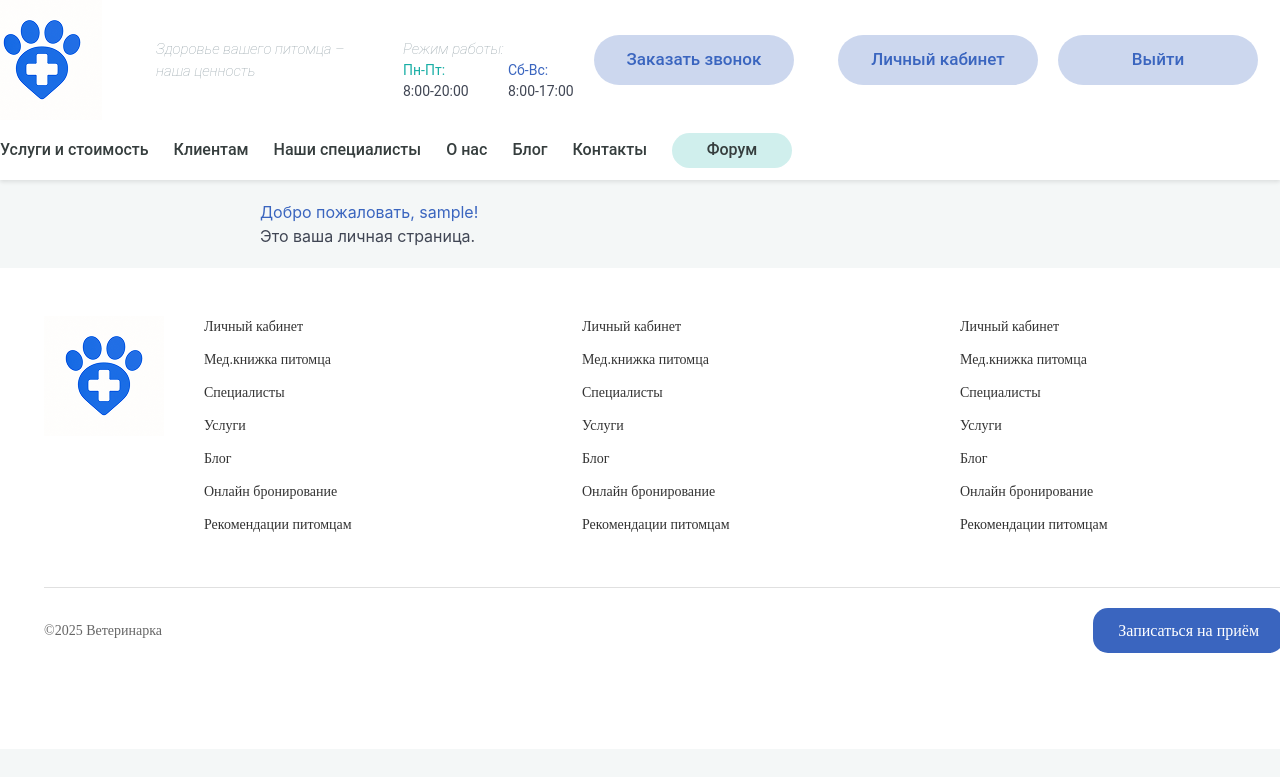
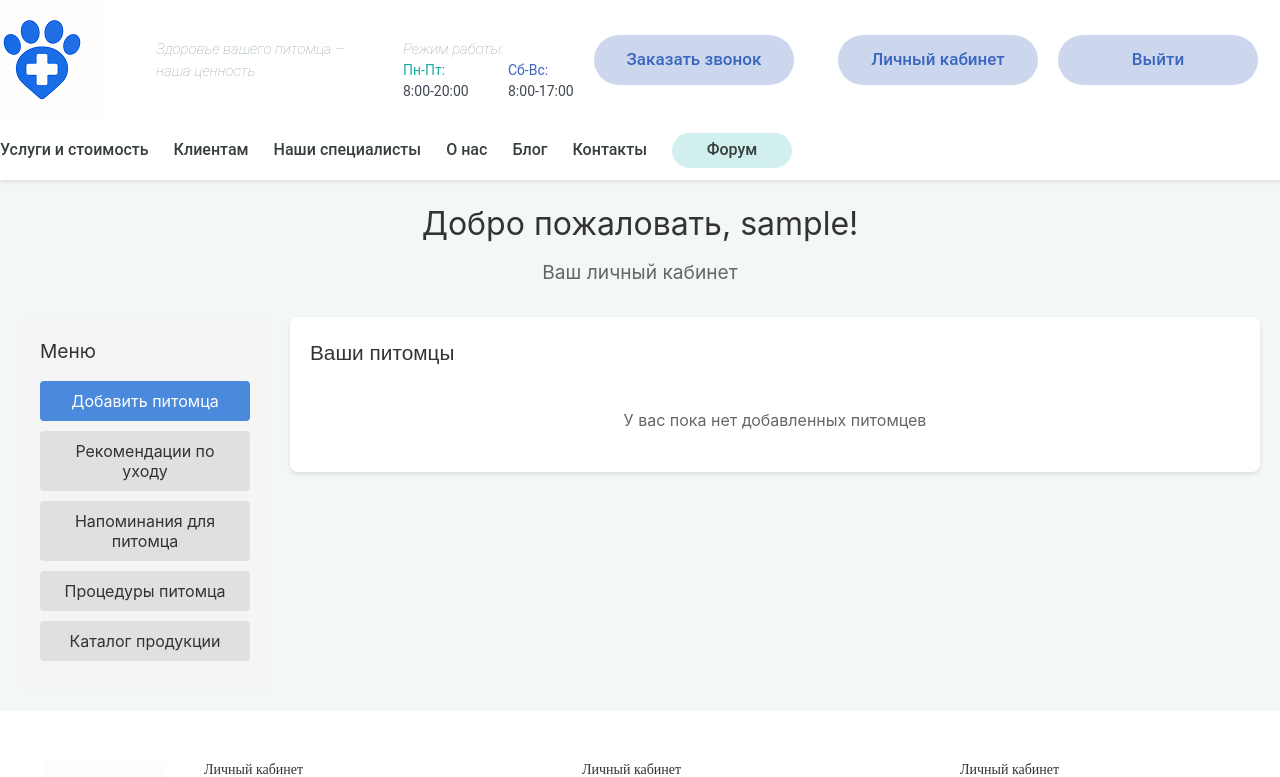
Before and after one commit to d1kis555/razrab-serv-prog, a React (Create React App) app in the folder vetklin/: page /user in a window 1280 px wide. Shown: the top 777 px of the page. Built offline with nearby package versions, Linux system fonts and the light colour scheme; sample sign-in values are in the browser's storage.

Commit message:
Добавил страницу личного кабинета

```diff
--- /dev/null
+++ b/vetklin/src/components/AddPetModal.jsx
@@ -0,0 +1,137 @@
+import React, { useState } from 'react';
+
+const AddPetModal = ({ isActive, onClose, onAddPet }) => {
+  const [formData, setFormData] = useState({
+    name: '',
+    type: '',
+    breed: '',
+    months: '',
+    years: '',
+    allergies: ''
+  });
+
+  const handleChange = (e) => {
+    const { name, value } = e.target;
+    setFormData(prev => ({ ...prev, [name]: value }));
+  };
+
+  const handleSubmit = (e) => {
+    e.preventDefault();
+    onAddPet(formData);
+    setFormData({
+      name: '',
+      type: '',
+      breed: '',
+      months: '',
+      years: '',
+      allergies: ''
+    });
+  };
+
+  return (
+    <div className={`modal ${isActive ? 'is-active' : ''}`}>
+      <div className="modal-background" onClick={onClose}></div>
+      <div className="modal-card">
+        <header className="modal-card-head">
+          <p className="modal-card-title">Добавить питомца</p>
+          <button className="delete" aria-label="close" onClick={onClose}></button>
+        </header>
+        <section className="modal-card-body">
+          <form onSubmit={handleSubmit}>
+            <div className="field">
+              <label className="label">Имя питомца</label>
+              <div className="control">
+                <input
+                  className="input"
+                  type="text"
+                  name="name"
+                  value={formData.name}
+                  onChange={handleChange}
+                  required
+                />
+              </div>
+            </div>
+
+            <div className="field">
+              <label className="label">Тип питомца</label>
+              <div className="control">
+                <input
+                  className="input"
+                  type="text"
+                  name="type"
+                  value={formData.type}
+                  onChange={handleChange}
+                  required
+                />
+              </div>
+            </div>
+
+            <div className="field">
+              <label className="label">Порода</label>
+              <div className="control">
+                <input
+                  className="input"
+                  type="text"
+                  name="breed"
+                  value={formData.breed}
+                  onChange={handleChange}
+                  required
+                />
+              </div>
+            </div>
+
+            <div className="columns">
+              <div className="column">
+                <div className="field">
+                  <label className="label">Возраст (Месяцы)</label>
+                  <div className="control">
+                    <input
+                      className="input"
+                      type="number"
+                      name="months"
+                      value={formData.months}
+                      onChange={handleChange}
+                    />
+                  </div>
+                </div>
+              </div>
+              <div className="column">
+                <div className="field">
+                  <label className="label">Возраст (Лет)</label>
+                  <div className="control">
+                    <input
+                      className="input"
+                      type="number"
+                      name="years"
+                      value={formData.years}
+                      onChange={handleChange}
+                    />
+                  </div>
+                </div>
+              </div>
+            </div>
+
+            <div className="field">
+              <label className="label">Аллергия</label>
+              <div className="control">
+                <input
+                  className="input"
+                  type="text"
+                  name="allergies"
+                  value={formData.allergies}
+                  onChange={handleChange}
+                />
+              </div>
+            </div>
+          </form>
+        </section>
+        <footer className="modal-card-foot">
+          <button className="button is-success" onClick={handleSubmit}>Добавить питомца</button>
+          <button className="button" onClick={onClose}>Отмена</button>
+        </footer>
+      </div>
+    </div>
+  );
+};
+
+export default AddPetModal;
--- a/vetklin/src/pages/UserPage.jsx
+++ b/vetklin/src/pages/UserPage.jsx
@@ -1,32 +1,93 @@
-import React, { useEffect } from 'react';
+import React, { useState, useEffect } from 'react';
 import { useNavigate } from 'react-router-dom';
-import styled from 'styled-components';
-const UserContainer = styled.div`
-  padding: 20px;
-  max-width: 800px;
-  margin: 0 auto;
-`;
-
-const WelcomeMessage = styled.h1`
-  color: #3A65BF;
-`;
+import '../styles/UserPage.css';
+import AddPetModal from '../components/AddPetModal';
 
 function UserPage() {
   const navigate = useNavigate();
   const username = localStorage.getItem('username');
+  const [activeModal, setActiveModal] = useState(null);
+  const [pets, setPets] = useState([]);
 
   useEffect(() => {
-
     if (!localStorage.getItem('token')) {
       navigate('/');
     }
   }, [navigate]);
 
+  const handleAddPet = (newPet) => {
+    setPets([...pets, newPet]);
+    setActiveModal(null);
+  };
+
+  const openModal = (modalName) => {
+    setActiveModal(modalName);
+  };
+
+  const closeModal = () => {
+    setActiveModal(null);
+  };
+
   return (
-    <UserContainer>
-      <WelcomeMessage>Добро пожаловать, {username}!</WelcomeMessage>
-      <p>Это ваша личная страница.</p>
-    </UserContainer>
+    <div className="user-page-container">
+      <div className="user-page-content">
+        <header className="user-header">
+          <h1 className="user-title">Добро пожаловать, {username}!</h1>
+          <h2 className="user-subtitle">Ваш личный кабинет</h2>
+        </header>
+
+        <div className="user-main">
+          <div className="user-sidebar">
+            <div className="sidebar-section">
+              <h3 className="sidebar-title">Меню</h3>
+              <button
+                className="sidebar-button primary"
+                onClick={() => openModal('addPet')}
+              >
+                Добавить питомца
+              </button>
+              <button className="sidebar-button">Рекомендации по уходу</button>
+              <button className="sidebar-button">Напоминания для питомца</button>
+              <button className="sidebar-button">Процедуры питомца</button>
+              <button className="sidebar-button">Каталог продукции</button>
+            </div>
+          </div>
+
+          <div className="user-content">
+            <div className="pets-section">
+              <h3 className="section-title">Ваши питомцы</h3>
+              {pets.length === 0 ? (
+                <p className="no-pets-message">У вас пока нет добавленных питомцев</p>
+              ) : (
+                <div className="pets-list">
+                  {pets.map((pet, index) => (
+                    <div key={index} className="pet-card">
+                      <div className="pet-info">
+                        <h4 className="pet-name">{pet.name}</h4>
+                        <p>Тип: {pet.type}</p>
+                        <p>Порода: {pet.breed}</p>
+                        <p>Возраст: {pet.years} лет {pet.months} месяцев</p>
+                        <p>Аллергии: {pet.allergies || 'нет'}</p>
+                      </div>
+                      <div className="pet-actions">
+                        <button className="action-button warning">Рекомендации по корму</button>
+                        <button className="action-button danger">Рекомендации по аллергиям</button>
+                      </div>
+                    </div>
+                  ))}
+                </div>
+              )}
+            </div>
+          </div>
+        </div>
+      </div>
+
+      <AddPetModal
+        isActive={activeModal === 'addPet'}
+        onClose={closeModal}
+        onAddPet={handleAddPet}
+      />
+    </div>
   );
 }
 
--- /dev/null
+++ b/vetklin/src/styles/UserPage.css
@@ -0,0 +1,153 @@
+
+.user-page-container {
+    display: flex;
+    justify-content: center;
+    padding: 20px;
+  }
+
+  .user-page-content {
+    width: 100%;
+    max-width: 1280px;
+  }
+
+  .user-header {
+    text-align: center;
+    margin-bottom: 30px;
+  }
+
+  .user-title {
+    font-size: 2rem;
+    color: #333;
+    margin-bottom: 10px;
+  }
+
+  .user-subtitle {
+    font-size: 1.2rem;
+    color: #666;
+  }
+
+  .user-main {
+    display: flex;
+    gap: 20px;
+  }
+
+  .user-sidebar {
+    width: 250px;
+  }
+
+  .user-content {
+    flex: 1;
+  }
+
+  .sidebar-section {
+    background: #f5f5f5;
+    padding: 20px;
+    border-radius: 8px;
+  }
+
+  .sidebar-title {
+    font-size: 1.2rem;
+    margin-bottom: 15px;
+    color: #333;
+  }
+
+  .sidebar-button {
+    display: block;
+    width: 100%;
+    padding: 10px 15px;
+    margin-bottom: 10px;
+    border: none;
+    border-radius: 4px;
+    background: #e0e0e0;
+    color: #333;
+    cursor: pointer;
+    transition: background 0.2s;
+  }
+
+  .sidebar-button:hover {
+    background: #d0d0d0;
+  }
+
+  .sidebar-button.primary {
+    background: #4a89dc;
+    color: white;
+  }
+
+  .sidebar-button.primary:hover {
+    background: #3a79cc;
+  }
+
+  .pets-section {
+    background: white;
+    padding: 20px;
+    border-radius: 8px;
+    box-shadow: 0 2px 4px rgba(0,0,0,0.1);
+  }
+
+  .section-title {
+    font-size: 1.3rem;
+    margin-bottom: 20px;
+    color: #333;
+  }
+
+  .no-pets-message {
+    color: #666;
+    text-align: center;
+    padding: 20px;
+  }
+
+  .pets-list {
+    display: grid;
+    gap: 15px;
+  }
+
+  .pet-card {
+    display: flex;
+    justify-content: space-between;
+    padding: 15px;
+    background: #f9f9f9;
+    border-radius: 6px;
+    border-left: 4px solid #4a89dc;
+  }
+
+  .pet-info {
+    flex: 1;
+  }
+
+  .pet-name {
+    font-size: 1.1rem;
+    margin-bottom: 5px;
+    color: #333;
+  }
+
+  .pet-actions {
+    display: flex;
+    gap: 10px;
+    align-items: center;
+  }
+
+  .action-button {
+    padding: 8px 12px;
+    border: none;
+    border-radius: 4px;
+    cursor: pointer;
+    transition: background 0.2s;
+  }
+
+  .action-button.warning {
+    background: #f6bb42;
+    color: white;
+  }
+
+  .action-button.warning:hover {
+    background: #e6ab32;
+  }
+
+  .action-button.danger {
+    background: #da4453;
+    color: white;
+  }
+
+  .action-button.danger:hover {
+    background: #ca3443;
+  }
```
